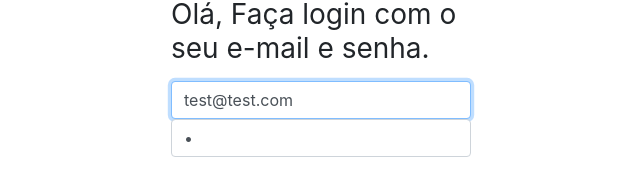
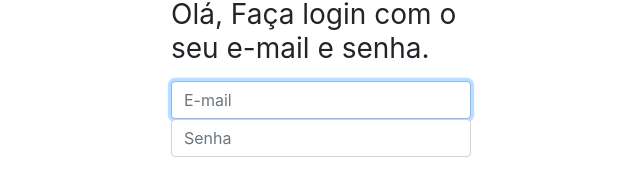
Before and after one commit to fernandogenerato/vue-tickets-core, a Vue app: page /login in a window 1280 px wide. Shown: the part 213-383 px from the top of the page, without its empty margins (319-959 px from the left). Built offline with nearby package versions, Linux system fonts and the light colour scheme; what vue-sweetalert2 would draw is missing.

Commit message:
remove defaults

```diff
--- a/src/components/Login.vue
+++ b/src/components/Login.vue
@@ -54,8 +54,8 @@ export default {
       apiLoading: false,
       response: "",
       form: {
-        email: "test@test.com",
-        password: "1",
+        email: "",
+        password: "",
       },
     };
   },
```
